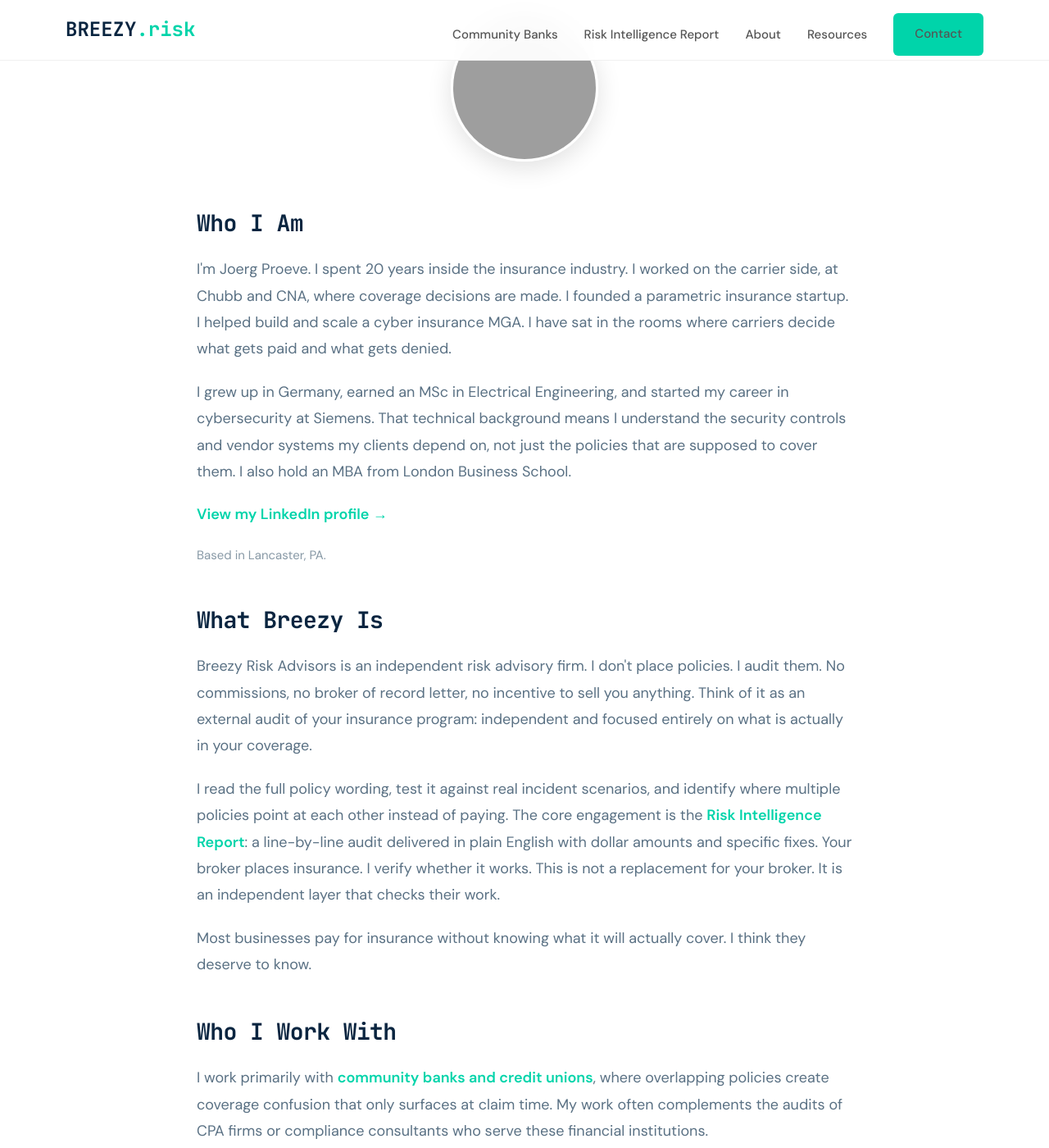
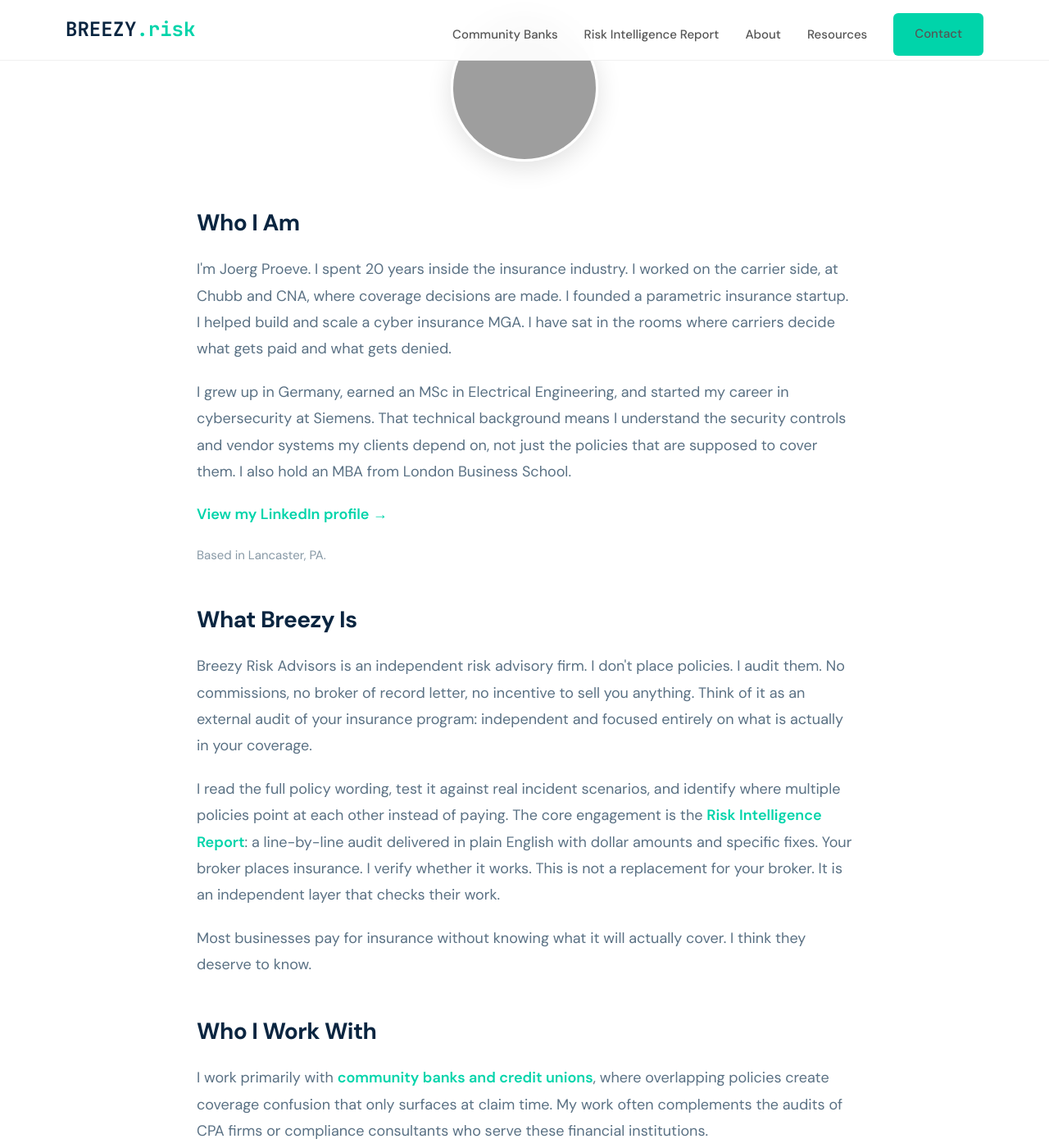
Before and after one commit to joeproe1/breezyins.com, a Jekyll site: the page built from about.html, in a window 1280 px wide and 1400 px high, scrolled down 397 px. Shown: the whole window at 82% size. Built offline with Jekyll 4.4.1, drawn with Linux system fonts in a browser that asks for light colours; grey boxes are pictures that could not be loaded.

Commit message:
Fix About page h2 headings to use DM Sans instead of JetBrains Mono
Co-Authored-By: Claude Opus 4.6 <noreply@anthropic.com>

```diff
--- a/about.html
+++ b/about.html
@@ -16,7 +16,7 @@ image: /assets/images/joerg-portrait.jpg
 .cta-buttons { display: flex; gap: 16px; justify-content: center; flex-wrap: wrap; }
 .about-section h1 { font-size: 48px; text-align: center; }
 .about-section .subtitle { font-size: 18px; color: #5A7184; text-align: center; margin-bottom: 40px; }
-.about-section h2 { font-size: 28px; margin-top: 48px; margin-bottom: 24px; }
+.about-section h2 { font-size: 28px; margin-top: 48px; margin-bottom: 24px; font-family: 'DM Sans', sans-serif; }
 .about-section h2:first-of-type { margin-top: 0; }
 .about-section p { font-size: 18px; line-height: 1.8; color: #5A7184; margin-bottom: 20px; }
 .about-section a:not(.btn) { color: #00D4AA; font-weight: 600; }
```
